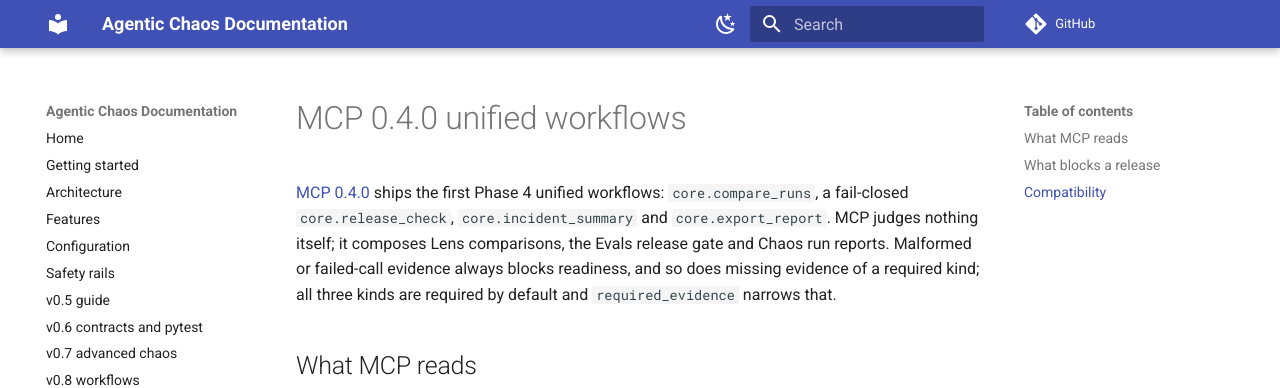
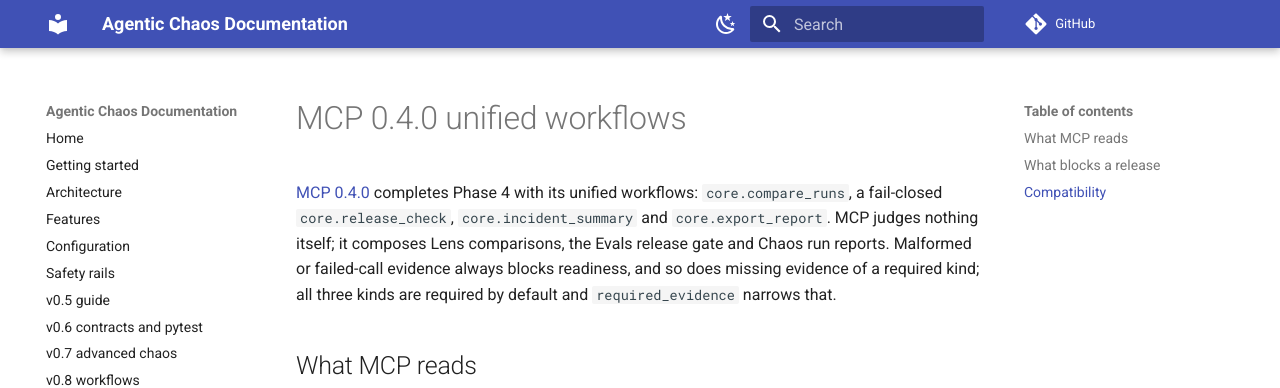
Before and after one commit to DeepAgentLabs/agentic-chaos, an MkDocs documentation site: the page built from docs/mcp-0.4-unified-workflows.md, in a window 1280 px wide and 1063 px high. Shown: the top 388 px of the window. Built offline with MkDocs 1.6.1 and Material for MkDocs 9.7.7, drawn with Linux system fonts in a browser that asks for light colours; comment, search, counter and statistics services are not loaded.

Commit message:
docs: record MCP Phase 4 as complete and access control as Phase 5

```diff
--- a/docs/mcp-0.4-unified-workflows.md
+++ b/docs/mcp-0.4-unified-workflows.md
@@ -1,6 +1,6 @@
 # MCP 0.4.0 unified workflows
 
-[MCP 0.4.0](https://github.com/DeepAgentLabs/mcp-server/releases/tag/v0.4.0) ships the first Phase 4 unified workflows: `core.compare_runs`, a fail-closed `core.release_check`, `core.incident_summary` and `core.export_report`. MCP judges nothing itself; it composes Lens comparisons, the Evals release gate and Chaos run reports. Malformed or failed-call evidence always blocks readiness, and so does missing evidence of a required kind; all three kinds are required by default and `required_evidence` narrows that.
+[MCP 0.4.0](https://github.com/DeepAgentLabs/mcp-server/releases/tag/v0.4.0) completes Phase 4 with its unified workflows: `core.compare_runs`, a fail-closed `core.release_check`, `core.incident_summary` and `core.export_report`. MCP judges nothing itself; it composes Lens comparisons, the Evals release gate and Chaos run reports. Malformed or failed-call evidence always blocks readiness, and so does missing evidence of a required kind; all three kinds are required by default and `required_evidence` narrows that.
 
 ## What MCP reads
 
```
Also changed, not shown: README.md (+1 -1 lines).
